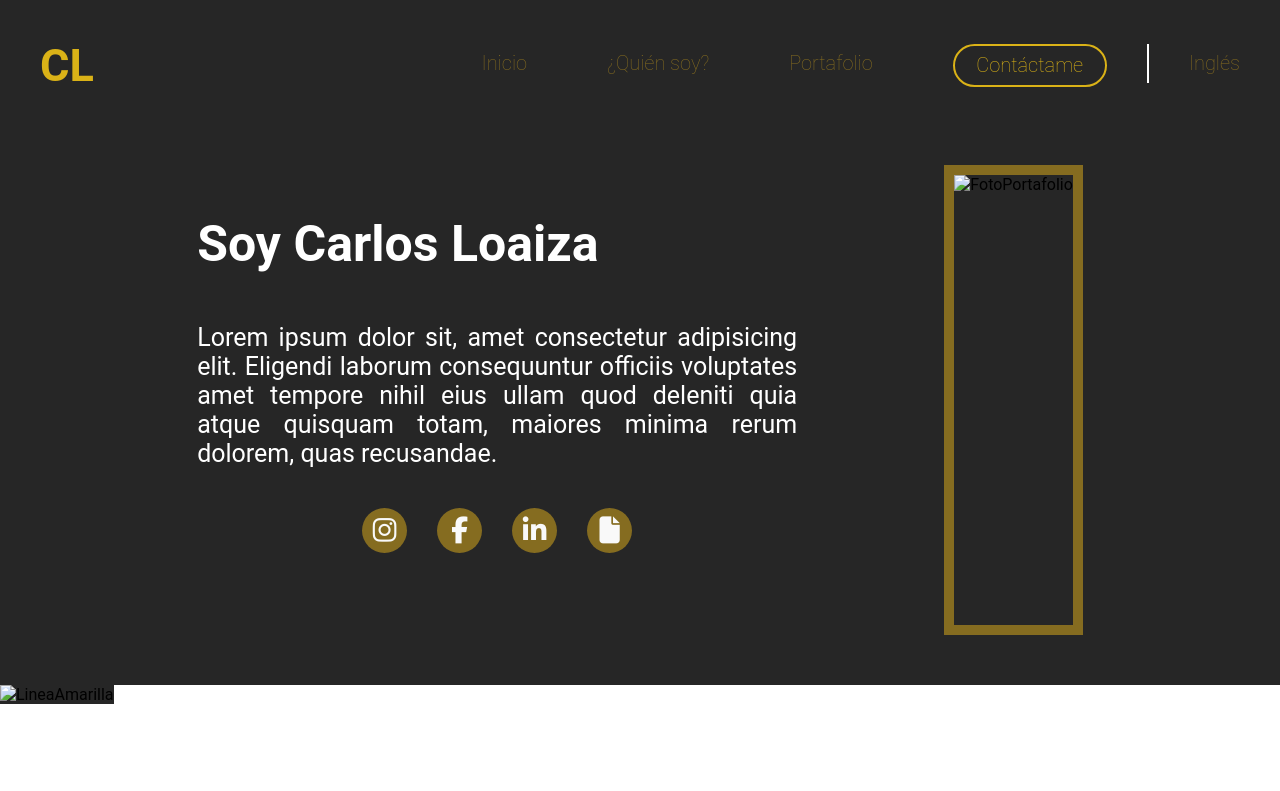
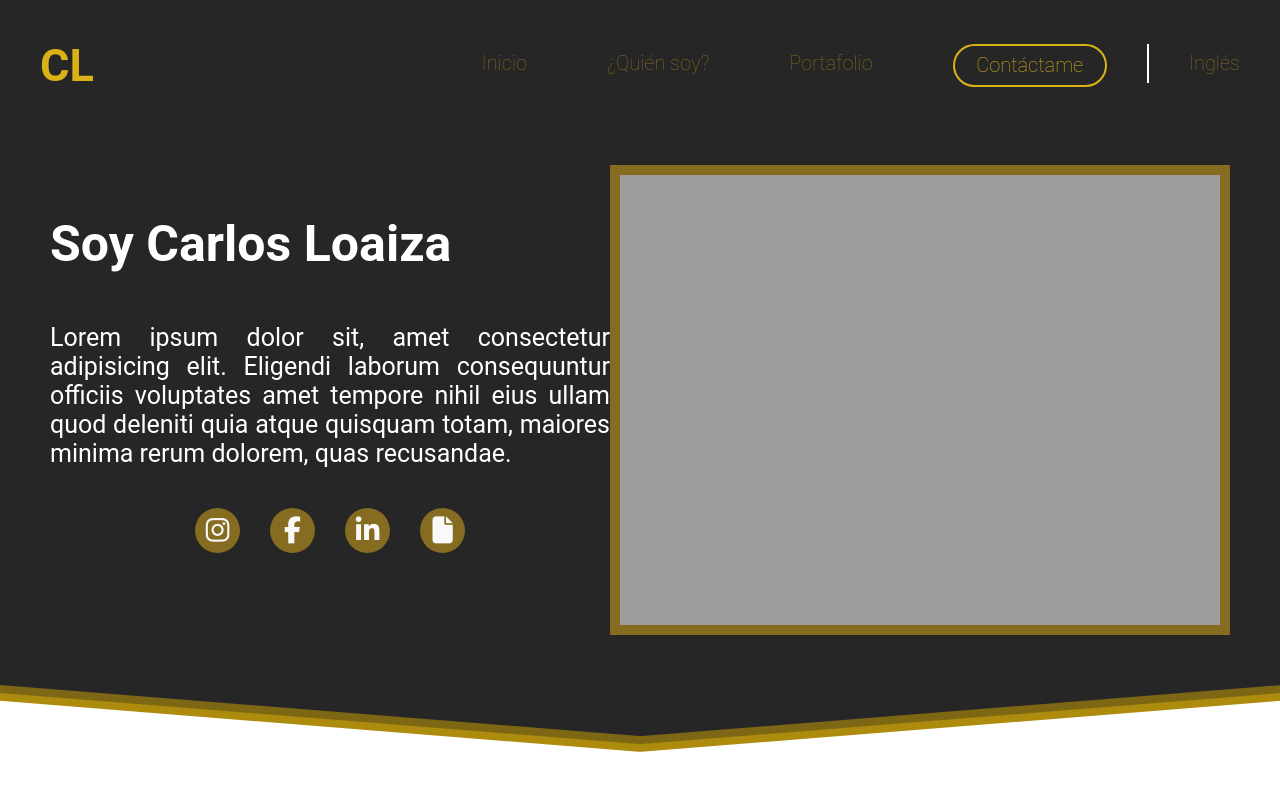
Before and after one commit to LoaizaCarlosA/Portafolio, a plain HTML site: page index.html in a window 1280 px wide. Shown: the top 791 px of the page. Drawn offline with Linux system fonts and the light colour scheme; the site is published under a folder, as on GitHub Pages, so addresses that start at the root find nothing.

Commit message:
cambios en las fotos ahora si

```diff
--- a/index.html
+++ b/index.html
@@ -50,11 +50,11 @@
             </div>
         </section>
         <section>
-            <img class="imagenPersonal" src="/img/imagenes/ppuno.jpg" alt="FotoPortafolio">
+            <img class="imagenPersonal" src="img/imagenes/ppuno.jpg" alt="FotoPortafolio">
         </section>
     </section>
     <section>
-        <img class="lineaAmarilla" src="/img/imagenes/lineamarilla.svg" alt="LineaAmarilla">
+        <img class="lineaAmarilla" src="img/imagenes/lineamarilla.svg" alt="LineaAmarilla">
     </section>
     <section class="formacion">
 
```
